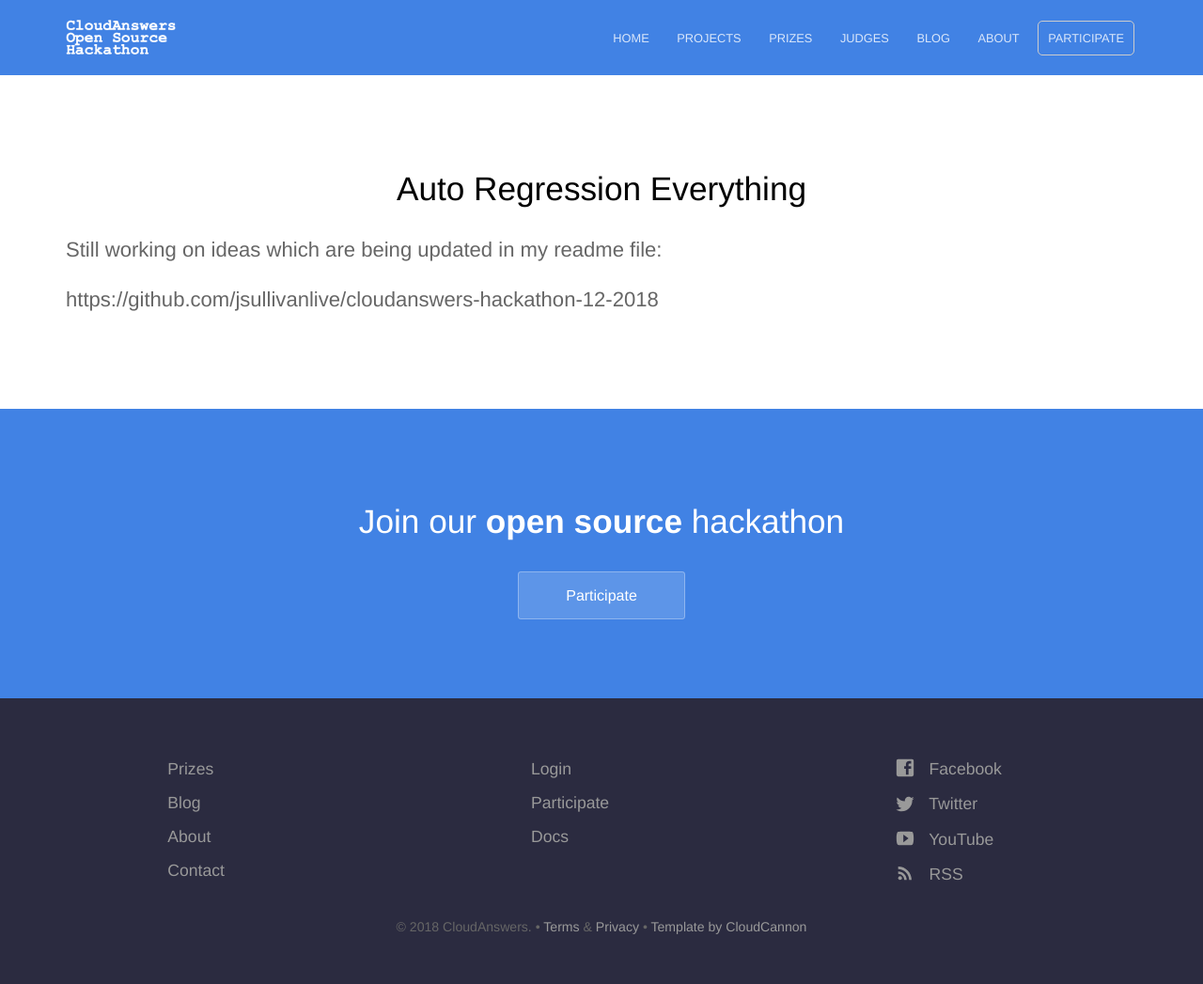
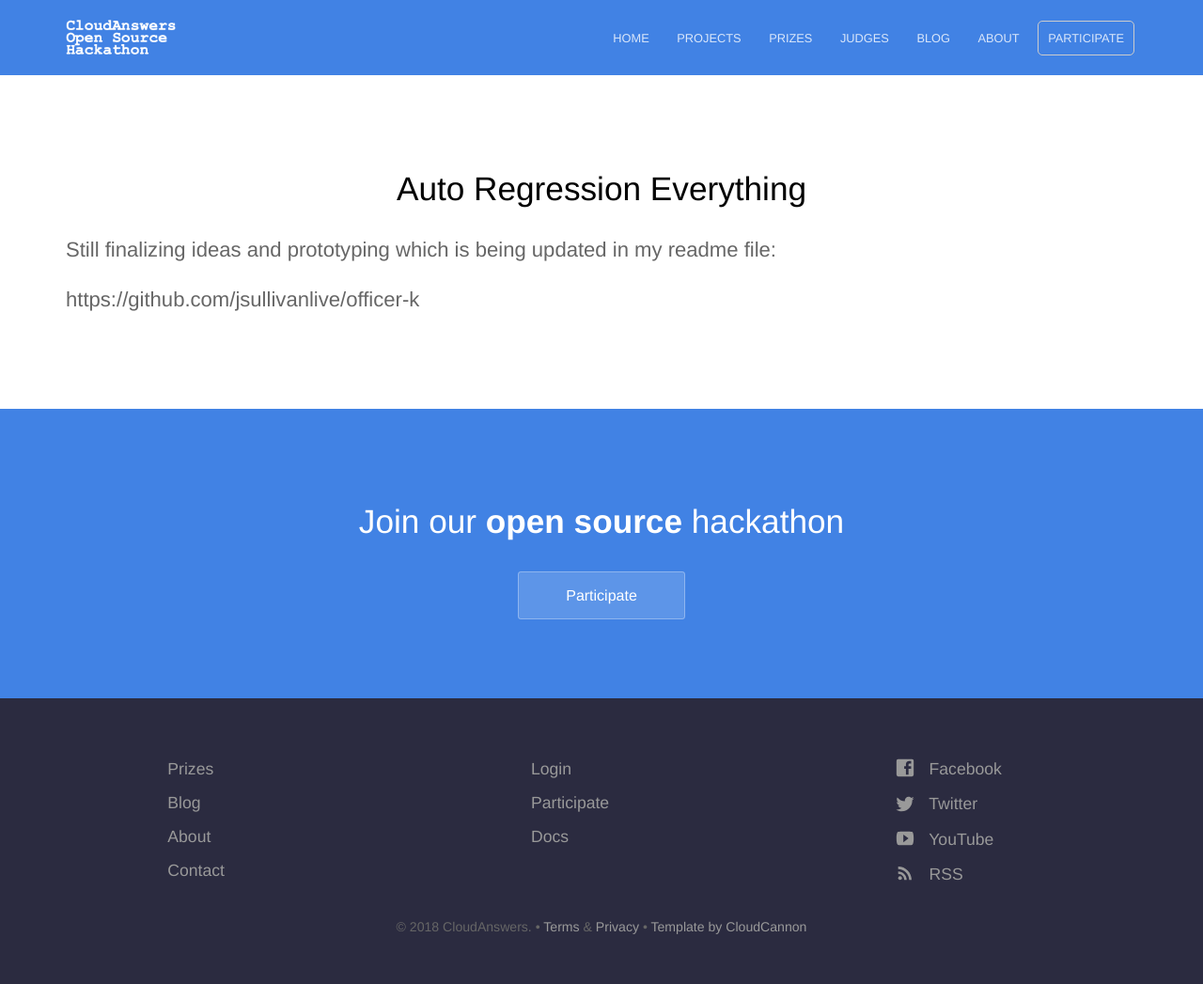
Before and after one commit to cloudanswers/hackathon.cloudanswers.com, a Jekyll site: the page built from _projects/auto-regression-everything.md, in a window 1280 px wide. Shown: the whole page at 94% size. Built offline with Jekyll 4.4.1, drawn with Linux system fonts in a browser that asks for light colours.

Commit message:
Update auto-regression-everything.md

```diff
--- a/_projects/auto-regression-everything.md
+++ b/_projects/auto-regression-everything.md
@@ -1,11 +1,11 @@
 ---
-name: James Sullivan place-holder
+name: Officer-K
 platform: Force.com and Heroku
 image_path: /images/project_logos/example.png
-repo: /jsullivanlive/cloudanswers-hackathon-12-2018
-blurb: exploring ideas still, will pick something soon
+repo: /jsullivanlive/officer-k
+blurb: super user tool for auto-policing your salesforce instance
 ---
 
-Still working on ideas which are being updated in my readme file:
+Still finalizing ideas and prototyping which is being updated in my readme file:
 
-https://github.com/jsullivanlive/cloudanswers-hackathon-12-2018
+https://github.com/jsullivanlive/officer-k
```
